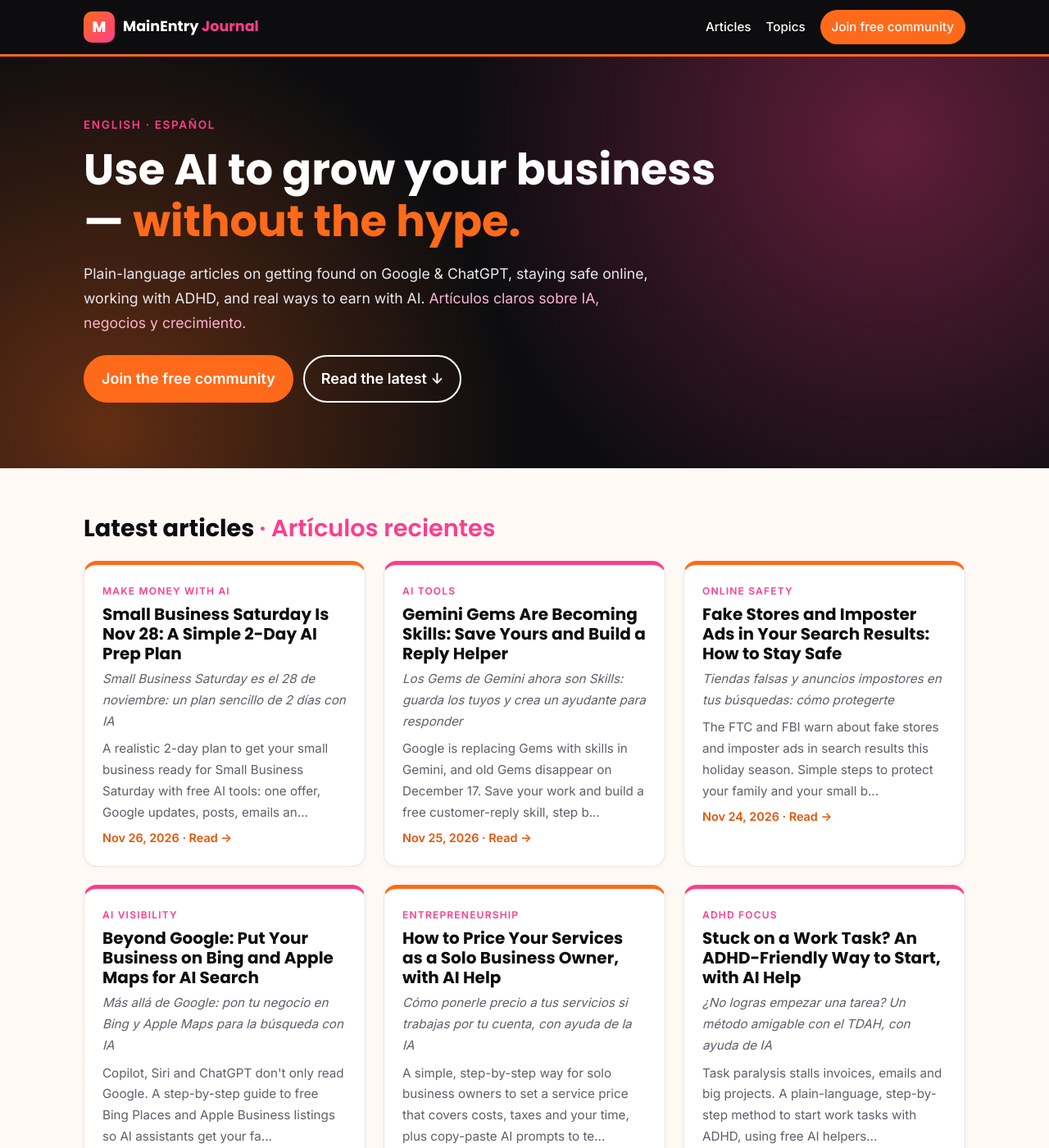
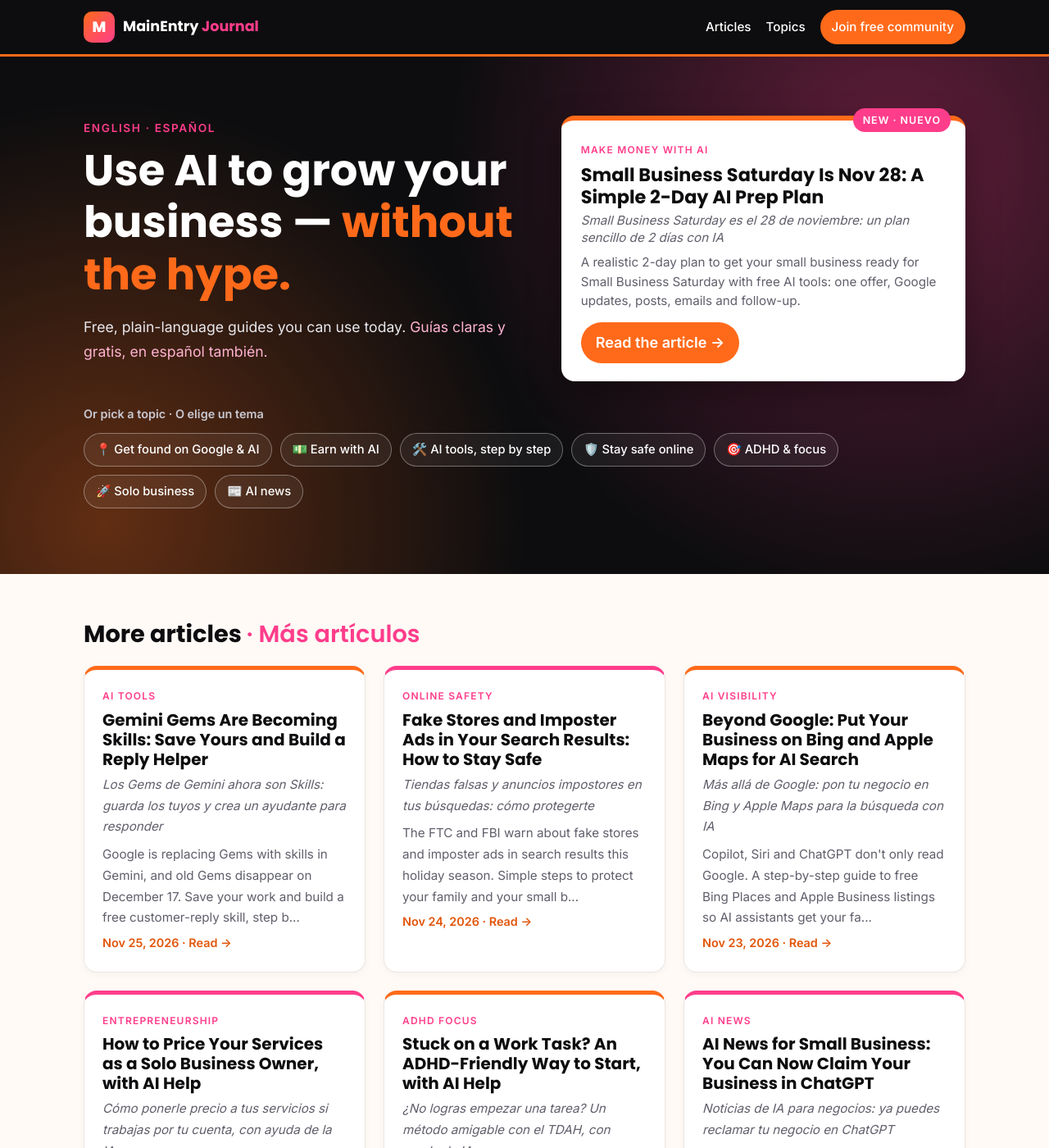
Before and after one commit to Mariavmyers/mainentry-blog, a Jekyll site: the page built from index.html, in a window 1280 px wide and 1400 px high. Shown: the whole window at 82% size. Built offline with Jekyll 4.4.1, drawn with Linux system fonts in a browser that asks for light colours.

Commit message:
Homepage: feature newest article and topic buttons above the fold (preview, not published)
Co-Authored-By: Claude Opus 5.5 <noreply@anthropic.com>
Claude-Session: https://claude.ai/code/session_01MGsADbd8YXEQrnqyCQyncF

```diff
--- a/_layouts/default.html
+++ b/_layouts/default.html
@@ -30,7 +30,7 @@
         <span class="brand-text">MainEntry <span class="brand-accent">Journal</span></span>
       </a>
       <nav class="nav">
-        <a href="{{ '/' | relative_url }}">Articles</a>
+        <a class="nav-home" href="{{ '/' | relative_url }}">Articles</a>
         <a href="{{ '/topics/' | relative_url }}">Topics</a>
         <a class="nav-cta" href="{{ site.community_url }}" target="_blank" rel="noopener">Join free community</a>
       </nav>
--- a/assets/css/style.css
+++ b/assets/css/style.css
@@ -110,8 +110,40 @@ h1,h2,h3{font-family:Poppins,Inter,sans-serif;line-height:1.2;color:var(--black)
 .site-footer a{color:var(--orange)}
 .site-footer .small{font-size:.8rem;color:#8e8e99}
 
+/* Home hero: featured article + topic chips */
+.hero-grid{display:grid;grid-template-columns:1.1fr 1fr;gap:28px 40px;align-items:center}
+.hero-copy h1{margin-top:.15em}
+.feature{display:block;position:relative;background:var(--white);color:var(--ink);text-decoration:none;border-radius:var(--radius);border-top:6px solid var(--orange);padding:26px 24px 22px;box-shadow:0 14px 40px rgba(0,0,0,.35);transition:.15s}
+.feature:hover{transform:translateY(-3px)}
+.feature-badge{position:absolute;top:-15px;right:18px;background:var(--pink);color:var(--white);font-weight:700;font-size:.78rem;letter-spacing:.08em;text-transform:uppercase;padding:4px 12px;border-radius:999px}
+.feature h2{font-size:1.4rem;margin:.3em 0 .2em}
+.feature-es{color:var(--muted);font-style:italic;margin:0 0 .5em;font-size:.95rem;line-height:1.4}
+.feature-excerpt{color:var(--muted);font-size:.95rem;margin:.3em 0 .9em;line-height:1.55}
+.feature-cta{display:inline-block;background:var(--orange);color:var(--white);font-weight:600;padding:10px 18px;border-radius:999px}
+.feature:hover .feature-cta{background:var(--pink)}
+.topic-chips{grid-column:1/-1;display:flex;flex-wrap:wrap;gap:10px;align-items:center}
+.chips-label{width:100%;margin:0;color:#c9c9d2;font-size:.9rem;font-weight:600}
+.topic-chips a{color:var(--white);text-decoration:none;font-size:.92rem;font-weight:500;padding:7px 14px;border:1px solid rgba(255,255,255,.35);border-radius:999px;background:rgba(255,255,255,.06)}
+.topic-chips a:hover{background:var(--white);color:var(--black)}
+
+@media (max-width:860px){
+  .hero-grid{grid-template-columns:1fr}
+}
 @media (max-width:640px){
+  .home-hero{padding:24px 0 36px}
+  .home-hero h1{font-size:1.5rem}
+  .hero-sub{font-size:.95rem;margin:.3em 0 .4em;line-height:1.5}
+  .hero-grid{gap:26px}
+  .feature{padding:22px 18px 18px}
+  .feature-excerpt{display:none}
+  .feature-es{font-size:.9rem}
+  .nav a.nav-home{display:none}
+  .feature h2{font-size:1.2rem}
+  .header-inner{padding-top:8px;padding-bottom:8px;gap:8px}
+  .nav a{font-size:.88rem}
+  .nav .nav-cta{padding:6px 12px}
+  .topic-chips a{font-size:.85rem;padding:6px 12px}
   body{font-size:17px}
   .nav{gap:12px}
-  .home-hero{padding:48px 0 56px}
+
 }
--- a/index.html
+++ b/index.html
@@ -3,24 +3,43 @@ layout: default
 title: "MainEntry Journal — AI, small business & smart growth"
 ---
 <section class="home-hero">
-  <div class="wrap">
-    <p class="hero-kicker">English · Español</p>
-    <h1>Use AI to grow your business — <span class="hl-orange">without the hype.</span></h1>
-    <p class="hero-sub">Plain-language articles on getting found on Google &amp; ChatGPT, staying safe online, working with ADHD, and real ways to earn with AI. <span class="es">Artículos claros sobre IA, negocios y crecimiento.</span></p>
-    <div class="hero-actions">
-      <a class="btn" href="{{ site.community_url }}" target="_blank" rel="noopener">Join the free community</a>
-      <a class="btn btn-outline-light" href="#latest">Read the latest ↓</a>
+  <div class="wrap hero-grid">
+    <div class="hero-copy">
+      <p class="hero-kicker">English · Español</p>
+      <h1>Use AI to grow your business — <span class="hl-orange">without the hype.</span></h1>
+      <p class="hero-sub">Free, plain-language guides you can use today. <span class="es">Guías claras y gratis, en español también.</span></p>
     </div>
+    {% assign feature = site.posts.first %}
+    {% if feature %}
+    <a class="feature" href="{{ feature.url | relative_url }}">
+      <span class="feature-badge">New · Nuevo</span>
+      <p class="card-cat">{{ feature.categories | first | replace: "-", " " }}</p>
+      <h2>{{ feature.title }}</h2>
+      {% if feature.title_es %}<p class="feature-es">{{ feature.title_es }}</p>{% endif %}
+      <p class="feature-excerpt">{{ feature.description | default: feature.excerpt | strip_html | truncate: 160 }}</p>
+      <span class="feature-cta">Read the article →</span>
+    </a>
+    {% endif %}
+    <nav class="topic-chips" aria-label="Topics">
+      <p class="chips-label">Or pick a topic · O elige un tema</p>
+      <a href="{{ '/topics/#ai-visibility' | relative_url }}">📍 Get found on Google &amp; AI</a>
+      <a href="{{ '/topics/#make-money-with-ai' | relative_url }}">💵 Earn with AI</a>
+      <a href="{{ '/topics/#ai-tools' | relative_url }}">🛠️ AI tools, step by step</a>
+      <a href="{{ '/topics/#online-safety' | relative_url }}">🛡️ Stay safe online</a>
+      <a href="{{ '/topics/#adhd-focus' | relative_url }}">🎯 ADHD &amp; focus</a>
+      <a href="{{ '/topics/#entrepreneurship' | relative_url }}">🚀 Solo business</a>
+      <a href="{{ '/topics/#ai-news' | relative_url }}">📰 AI news</a>
+    </nav>
   </div>
 </section>
 
 <section class="wrap" id="latest">
-  <h2 class="section-title">Latest articles <span>· Artículos recientes</span></h2>
+  <h2 class="section-title">More articles <span>· Más artículos</span></h2>
   {% if site.posts.size == 0 %}
   <p>First article coming soon.</p>
   {% endif %}
   <div class="grid">
-    {% for post in site.posts %}
+    {% for post in site.posts offset: 1 %}
     <a class="card" href="{{ post.url | relative_url }}">
       <p class="card-cat">{{ post.categories | first | replace: "-", " " }}</p>
       <h3>{{ post.title }}</h3>
```
